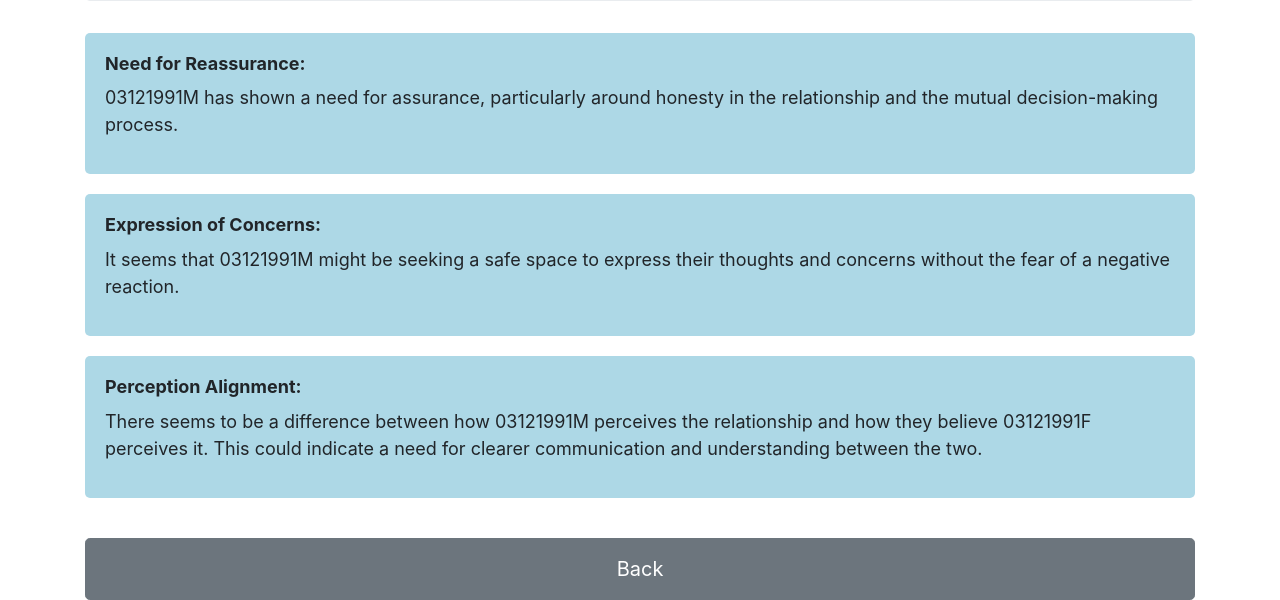
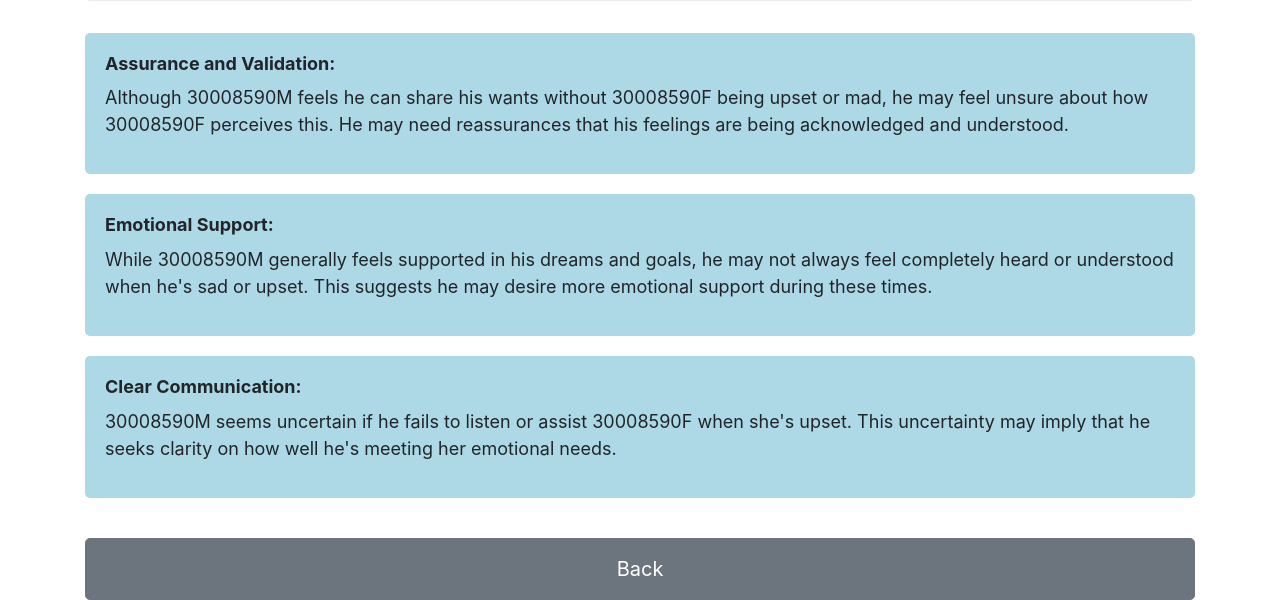
Before and after one commit to LoveGrow1/30008590F, a plain HTML site: page 3.html in a window 1280 px wide. Shown: the part 236-836 px from the top of the page. Drawn offline with nearby package versions, Linux system fonts and the light colour scheme.

Commit message:
Update 3.html

```diff
--- a/3.html
+++ b/3.html
@@ -44,16 +44,16 @@
   <div class="row">
     <div class="col-12">
       <div class="info-box">
-        <h4>Need for Reassurance:</h4>
-        <p>03121991M has shown a need for assurance, particularly around honesty in the relationship and the mutual decision-making process.</p>
+        <h4>Assurance and Validation:</h4>
+        <p>Although 30008590M feels he can share his wants without 30008590F being upset or mad, he may feel unsure about how 30008590F perceives this. He may need reassurances that his feelings are being acknowledged and understood.</p>
       </div>
       <div class="info-box">
-        <h4>Expression of Concerns:</h4>
-        <p>It seems that 03121991M might be seeking a safe space to express their thoughts and concerns without the fear of a negative reaction.</p>
+        <h4>Emotional Support:</h4>
+        <p>While 30008590M generally feels supported in his dreams and goals, he may not always feel completely heard or understood when he's sad or upset. This suggests he may desire more emotional support during these times.</p>
       </div>
       <div class="info-box">
-        <h4>Perception Alignment:</h4>
-        <p>There seems to be a difference between how 03121991M perceives the relationship and how they believe 03121991F perceives it. This could indicate a need for clearer communication and understanding between the two.</p>
+        <h4>Clear Communication:</h4>
+        <p>30008590M seems uncertain if he fails to listen or assist 30008590F when she's upset. This uncertainty may imply that he seeks clarity on how well he's meeting her emotional needs.</p>
       </div>
     </div>
   </div>
```
